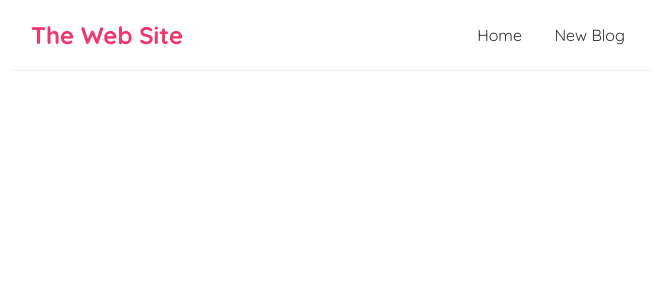
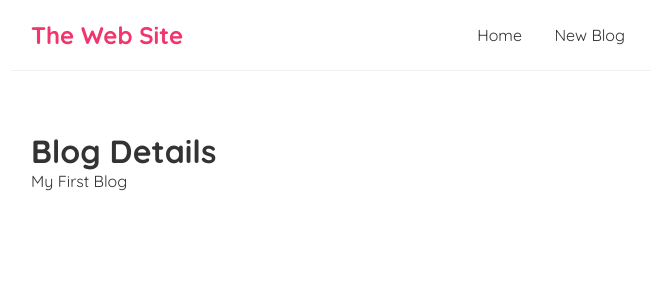
Before and after one commit to b13-niass/blog-react, a React (Create React App) app: page /blogs/1 in a window 1280 px wide. Shown: the top 300 px of the page, without its empty margins (309-964 px from the left). Built offline with nearby package versions, Linux system fonts and the light colour scheme; data requests are answered from the project's data file; the HTML template or start-up script is replaced by a standard one.

Commit message:
Ajout du détail de blog

```diff
--- a/src/App.js
+++ b/src/App.js
@@ -1,13 +1,14 @@
 import Navbar from "./Navbar";
 import Home from "./Home";
-import {BrowserRouter as Router, Route, Routes, Link} from "react-router-dom";
+import {BrowserRouter as Router, Route, Routes} from "react-router-dom";
 import Create from "./Create";
+import BlogDetails from "./BlogDetails";
 
 function App() {
-    const title = "Welcome to the new blog"
-    const likes = 50;
-    const person = {name: "John", age: 30};
-    const myArray = ["John", "John"];
+    // const title = "Welcome to the new blog"
+    // const likes = 50;
+    // const person = {name: "John", age: 30};
+    // const myArray = ["John", "John"];
   return (
       <Router>
           <div className="App">
@@ -16,6 +17,7 @@ function App() {
                   <Routes>
                       <Route path="/" element={<Home/>} />
                       <Route path="/create" element={<Create/>} />
+                       <Route path="/blogs/:id" element={<BlogDetails/>} />
                   </Routes>
               </div>
           </div>
--- /dev/null
+++ b/src/BlogDetails.js
@@ -0,0 +1,18 @@
+import {useParams} from "react-router-dom";
+import useFetch from "./useFetch";
+
+const BlogDetails = () => {
+    const {id} = useParams();
+    const {data: blog, isPending, error} = useFetch("http://localhost:8084/blogs/"+id);
+  return (
+      <div className="blog-details">
+          <h1>Blog Details </h1>
+          {error && <div>{error}</div>}
+          {isPending && <div> Loading .... </div>}
+          {blog && <p>{blog.title}</p>}
+
+      </div>
+  );
+}
+
+export default BlogDetails;
--- a/src/BlogList.js
+++ b/src/BlogList.js
@@ -1,4 +1,6 @@
 // const BlogList = ({blogs, title, handleDelete}) => {
+import {Link} from "react-router-dom";
+
 const BlogList = ({blogs, title, handleDelete}) => {
     // const { blogs } = props;
     // console.log(props)
@@ -8,9 +10,11 @@ const BlogList = ({blogs, title, handleDelete}) => {
       <h1>{title}</h1>
           {blogs.map((blog) => (
               <div className="blog-preview" key={blog.id}>
+                  <Link to={"/blogs/"+blog.id}>
                   <h2>{blog.title}</h2>
                   <p>written by {blog.author}</p>
                   {/*<button onClick={() => handleDelete(blog.id)}>Delete Blog</button>*/}
+                  </Link>
               </div>
           ))}
       </div>
--- a/src/Home.js
+++ b/src/Home.js
@@ -1,4 +1,4 @@
-import {useState, useEffect} from "react";
+// import {useState, useEffect} from "react";
 import BlogList from "./BlogList";
 import useFetch from "./useFetch";
 const Home = () => {
@@ -23,7 +23,7 @@ const Home = () => {
     //     setBlogs(blogs.filter(blog => blog.id!== id));
     // }
 
-    const [name, setName] = useState("mario")
+    // const [name, setName] = useState("mario")
 
     const {data: blogs, isPending, error} = useFetch("http://localhost:8084/blogs");
     return (
--- a/src/useFetch.js
+++ b/src/useFetch.js
@@ -6,8 +6,10 @@ const useFetch = (url) => {
     const [error, setError] = useState(null);
 
     useEffect(() => {
+        const abortCont = new AbortController();
+
         setTimeout( () => {
-        fetch(url)
+        fetch(url, {signal: abortCont.signal})
             .then(res => {
                 if (!res.ok) {
                     throw new Error(`Mon HTTP error! status: ${res.status}`);
@@ -19,11 +21,16 @@ const useFetch = (url) => {
                 setIsPending(false)
                 setError(null);
             }).catch(err => {
-            // console.error('Error fetching data', error);
-            setIsPending(false);
-            setError(err.message);
+            if (err.name === 'AbortError') {
+                console.log('Fetch aborted');
+                // return;
+            }else {
+                setIsPending(false);
+                setError(err.message);
+            }
         })
     }, 1000)
+        return () => abortCont.abort();
     }, [url]);
 
     return {data, isPending, error};
```
